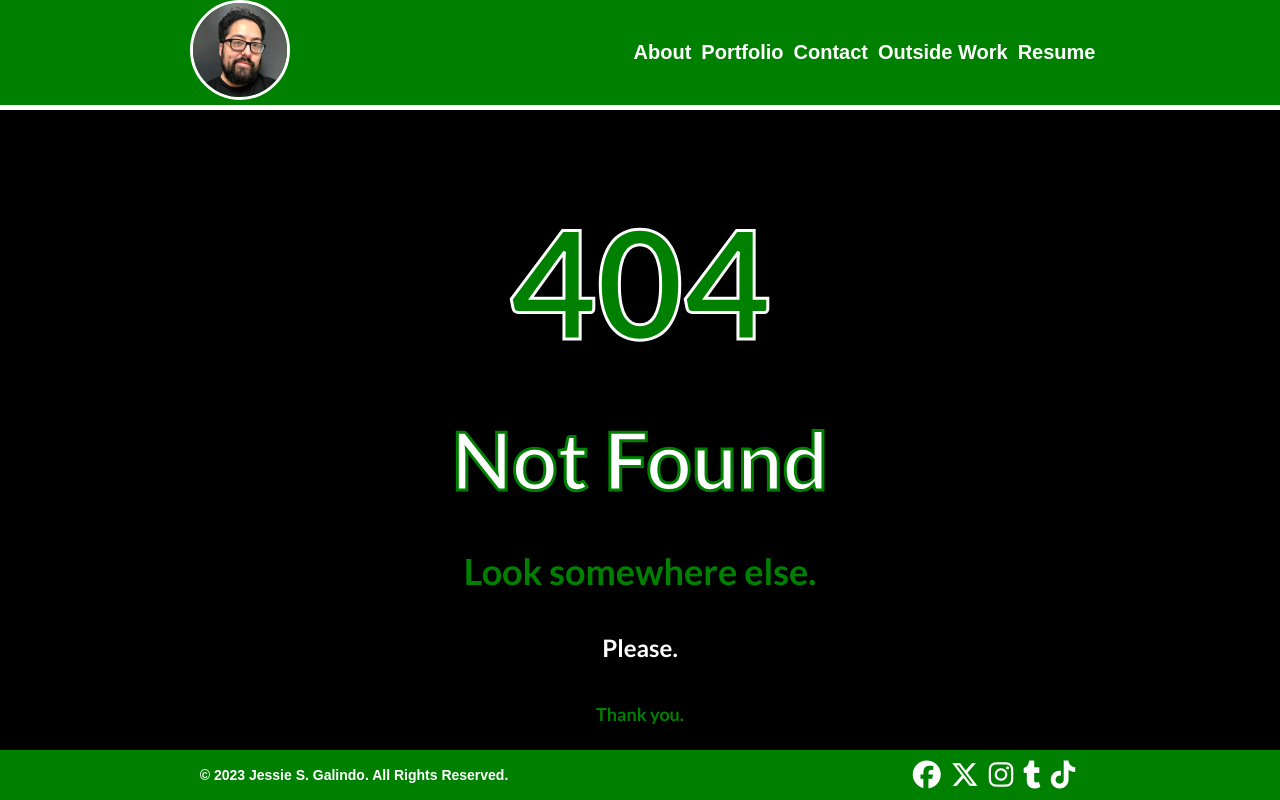
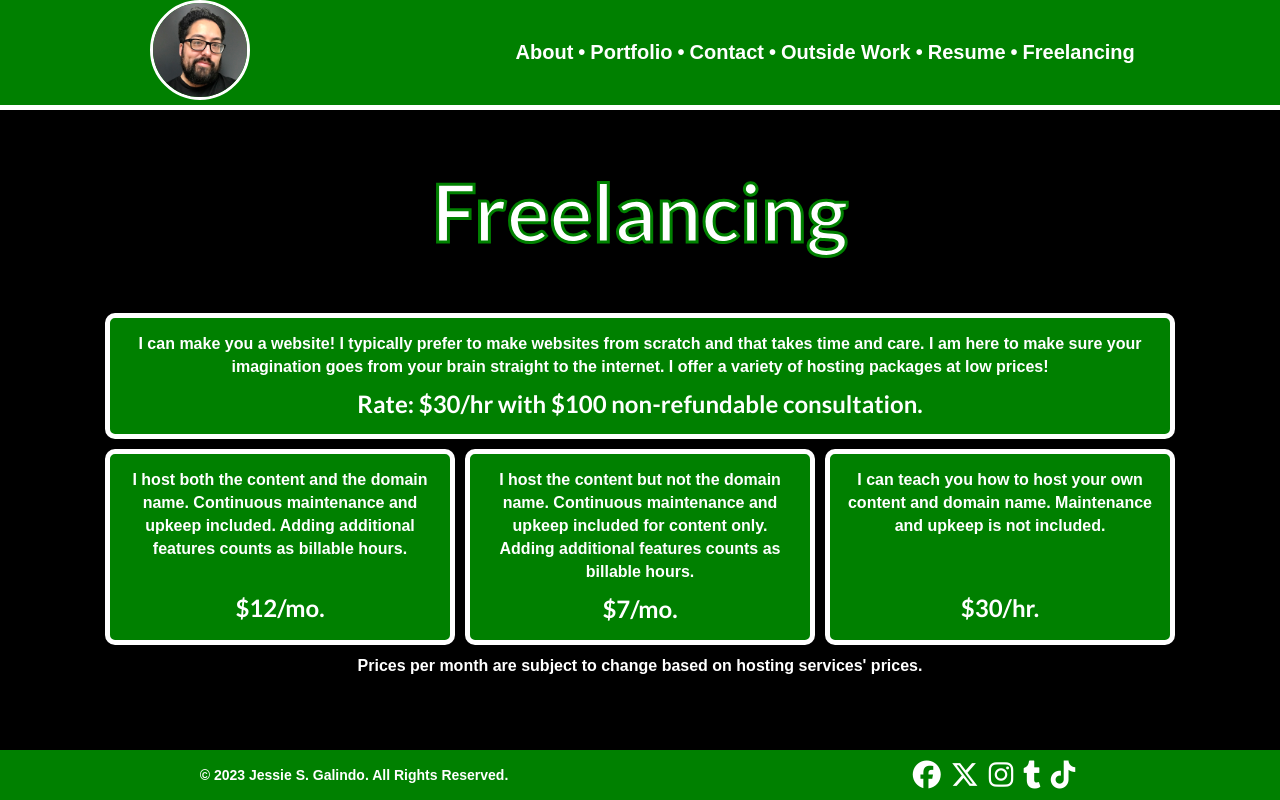
Before and after one commit to MrMessyFace/jessie-galindo-portfolio-2.0, a React (Create React App) app: page /freelance in a window 1280 px wide. Before the commit this address had no page. Built offline with nearby package versions, Linux system fonts and the light colour scheme.

Commit message:
added freelancing page and updated resume

```diff
--- a/src/App.js
+++ b/src/App.js
@@ -2,6 +2,7 @@ import React from "react";
 import { BrowserRouter as Router, Switch, Route } from "react-router-dom";
 import Layout from "./components/Layout";
 import HomePage from "./pages/HomePage";
+import FreelancerPage from "./pages/FreelancerPage";
 import AboutPage from "./pages/AboutPage";
 import PortfolioPage from "./pages/PortfolioPage";
 import ContactPage from "./pages/ContactPage";
@@ -18,6 +19,7 @@ function App() {
           <Route path="/about" component={AboutPage} />
           <Route path="/portfolio" exact component={PortfolioPage} />
           <Route path="/contact" component={ContactPage} />
+          <Route path="/freelance" component={FreelancerPage} />
           <Route path="/more-portfolio" component={MorePortfolioPage} />
           <Route component={NotFoundPage} />
         </Switch>
--- a/src/assets/css/App.css
+++ b/src/assets/css/App.css
@@ -131,6 +131,7 @@ body {
 .about-section,
 .portfolio-section,
 .contact-section,
+.freelancing-section,
 .not-found-section {
   display: flex;
   flex-direction: column;
@@ -139,7 +140,8 @@ body {
 
 .about-section h2,
 .portfolio-section h2,
-.contact-section h2 {
+.contact-section h2,
+.freelancing-section h2 {
   font-size: 80px;
   margin-top: 50px;
   margin-bottom: 50px;
@@ -179,7 +181,8 @@ body {
   font-size: 22px;
 }
 
-.portfolio-row {
+.portfolio-row,
+.freelancing-row {
   display: flex;
   flex-wrap: wrap;
   justify-content: center;
@@ -238,6 +241,77 @@ body {
   justify-content: space-evenly;
   width: 500px;
   margin-top: 100px;
+}
+
+.freelancing-item-wide {
+  display: flex;
+  flex-direction: column;
+  text-align: center;
+  background-color: green;
+  border: 5px solid white;
+  border-radius: 10px;
+  font-size: 16px;
+  font-weight: bold;
+  padding: 15px;
+  width: 1070px;
+  margin-bottom: 10px;
+}
+
+.freelancing-item {
+  display: flex;
+  flex-direction: column;
+  text-align: center;
+  background-color: green;
+  border: 5px solid white;
+  border-radius: 10px;
+  margin-left: 5px;
+  margin-right: 5px;
+  padding: 15px;
+  width: 350px;
+}
+
+.freelancing-item-tail {
+  display: flex;
+  flex-direction: column;
+  text-align: center;
+  font-size: 16px;
+  font-weight: bold;
+  margin-top: 10px;
+  width: 1070px;
+}
+
+.wide-content {
+  margin-bottom: 10px;
+}
+
+.free-content-one {
+  margin-bottom: 32px;
+}
+
+.free-content-two {
+  margin-bottom: 10px;
+}
+
+.free-content-three {
+  margin-bottom: 55px;
+}
+
+.wide-content p,
+.free-content-one p,
+.free-content-two p,
+.free-content-three p {
+  font-size: 16px;
+  font-weight: bold;
+}
+
+.wide-price,
+.price {
+  margin-top: 0px;
+}
+
+.wide-price h3,
+.price h3 {
+  font-size: 24px;
 }
 
 .not-found-section h1 {
--- /dev/null
+++ b/src/components/Freelancer.js
@@ -0,0 +1,71 @@
+import React from "react";
+
+const Freelancer = () => {
+  return (
+    <div id="freelancing" className="freelancing-section">
+      <h2>Freelancing</h2>
+      <div className="freelancing-row">
+        <div className="freelancing-item-wide">
+          <div className="wide-content">
+            <p>
+              I can make you a website! I typically prefer to make websites from
+              scratch and that takes time and care. I am here to make sure your
+              imagination goes from your brain straight to the internet. I offer
+              a variety of hosting packages at low prices!
+            </p>
+          </div>
+          <div className="wide-price">
+            <h3>Rate: $30/hr with $100 non-refundable consultation.</h3>
+          </div>
+        </div>
+      </div>
+      <div className="freelancing-row">
+        <div className="freelancing-item">
+          <div className="free-content-one">
+            <p>
+              I host both the content and the domain name. Continuous
+              maintenance and upkeep included. Adding additional features counts
+              as billable hours.
+            </p>
+          </div>
+          <div className="price">
+            <h3>$12/mo.</h3>
+          </div>
+        </div>
+        <div className="freelancing-item">
+          <div className="free-content-two">
+            <p>
+              I host the content but not the domain name. Continuous maintenance
+              and upkeep included for content only. Adding additional features
+              counts as billable hours.
+            </p>
+          </div>
+          <div className="price">
+            <h3>$7/mo.</h3>
+          </div>
+        </div>
+        <div className="freelancing-item">
+          <div className="free-content-three">
+            <p>
+              I can teach you how to host your own content and domain name.
+              Maintenance and upkeep is not included.
+            </p>
+          </div>
+          <div className="price">
+            <h3>$30/hr.</h3>
+          </div>
+        </div>
+      </div>
+      <div className="freelancing-row">
+        <div className="freelancing-item-tail">
+          <p>
+            Prices per month are subject to change based on hosting services'
+            prices.
+          </p>
+        </div>
+      </div>
+    </div>
+  );
+};
+
+export default Freelancer;
--- /dev/null
+++ b/src/components/Freelancing.js
@@ -0,0 +1,12 @@
+import React from "react";
+import { Link } from "react-router-dom";
+
+const Freelancing = () => {
+  return (
+    <div>
+      <Link to="/freelance">Freelancing</Link>
+    </div>
+  );
+};
+
+export default Freelancing;
--- a/src/components/Navbar.js
+++ b/src/components/Navbar.js
@@ -1,27 +1,52 @@
 import React from "react";
 import { Link } from "react-router-dom";
-import pdf from "../assets/pdfs/jessiegalindo-resume.pdf";
+import Freelancing from "../components/Freelancing";
+import pdf from "../assets/pdfs/jessie-galindo-resume.pdf";
 
 const Navbar = () => {
   return (
     <nav className="navbar">
       <nav className="navbar-left">
         <div className="navbar-image">
-          <Link to="/"><img src={require("../assets/images/jessie-galindo-avatar.jpg")} alt="Jessie Galindo" title="Home"></img></Link>
+          <Link to="/">
+            <img
+              src={require("../assets/images/jessie-galindo-avatar.jpg")}
+              alt="Jessie Galindo"
+              title="Home"
+            ></img>
+          </Link>
         </div>
       </nav>
       <nav className="navbar-right">
-        <Link to="/about">About</Link>
-        <Link to="/portfolio">Portfolio</Link>
-        <Link to="/contact">Contact</Link>
+        <Link to="/about">About</Link>•<Link to="/portfolio">Portfolio</Link>•
+        <Link to="/contact">Contact</Link>•
         <div className="dropdown-menu">
           <button className="dropdown-button">Outside Work</button>
           <div className="dropdown-content">
-            <a href="http://officialmessedupcomics.tumblr.com/" target="_blank" rel="noopener noreferrer">Messed Up Comics</a>
-            <a href="https://www.youtube.com/@IABProductions" target="blank" rel="noopener noreferrer">IAB Productions</a>
+            <a
+              href="http://officialmessedupcomics.tumblr.com/"
+              target="_blank"
+              rel="noopener noreferrer"
+            >
+              Messed Up Comics
+            </a>
+            <a
+              href="https://www.youtube.com/@IABProductions"
+              target="blank"
+              rel="noopener noreferrer"
+            >
+              IAB Productions
+            </a>
           </div>
         </div>
-        <a href={pdf} target="_blank" rel="noopener noreferrer">Resume</a>
+        •
+        <a href={pdf} target="_blank" rel="noopener noreferrer">
+          Resume
+        </a>
+        •
+        <div>
+          <Freelancing />
+        </div>
       </nav>
     </nav>
   );
--- /dev/null
+++ b/src/pages/FreelancerPage.js
@@ -0,0 +1,12 @@
+import React from "react";
+import Freelancer from "../components/Freelancer";
+
+const FreelancerPage = () => {
+  return (
+    <>
+      <Freelancer />
+    </>
+  );
+};
+
+export default FreelancerPage;
```
Also changed, not shown: 2 other files (tests, documents, lock files or other folders).
